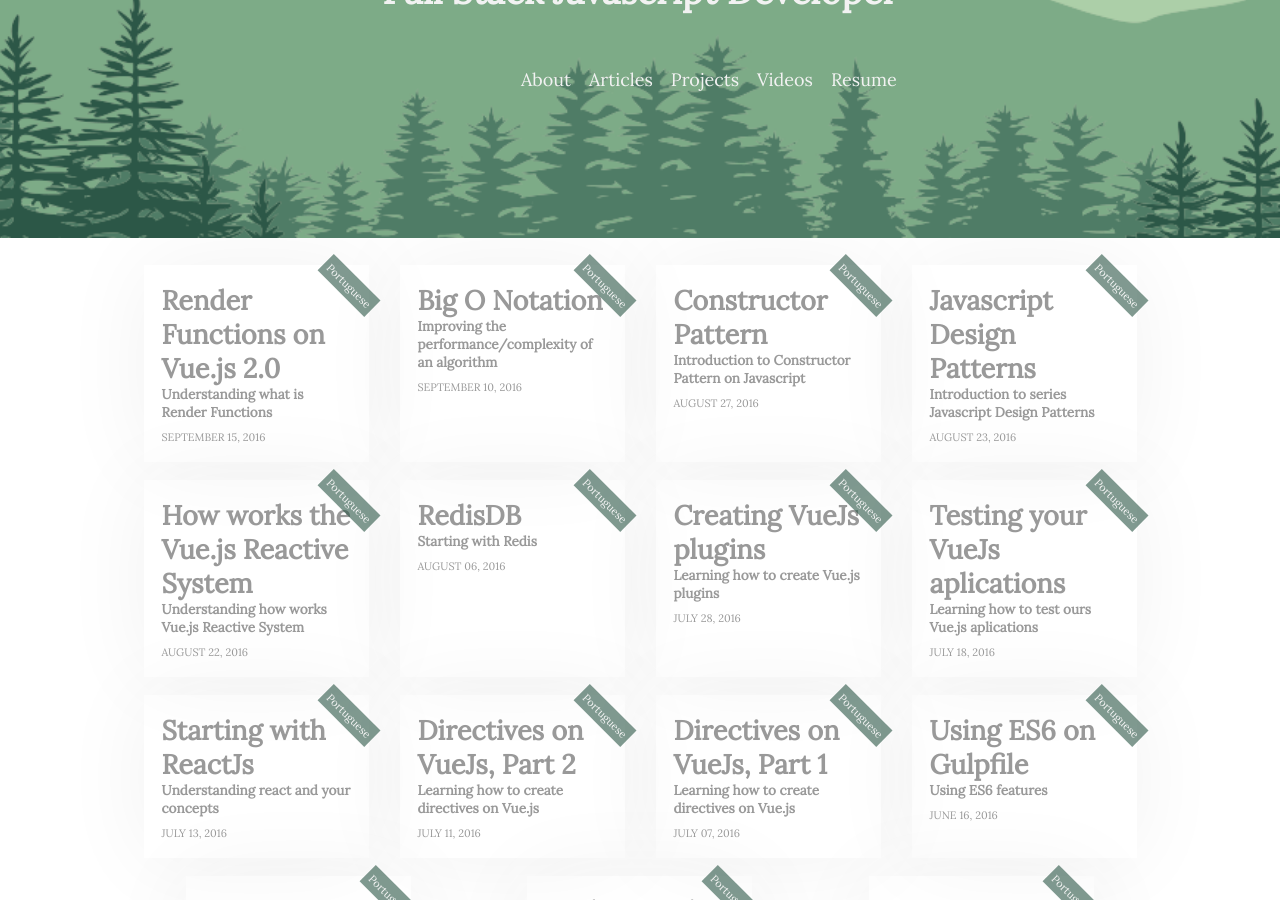
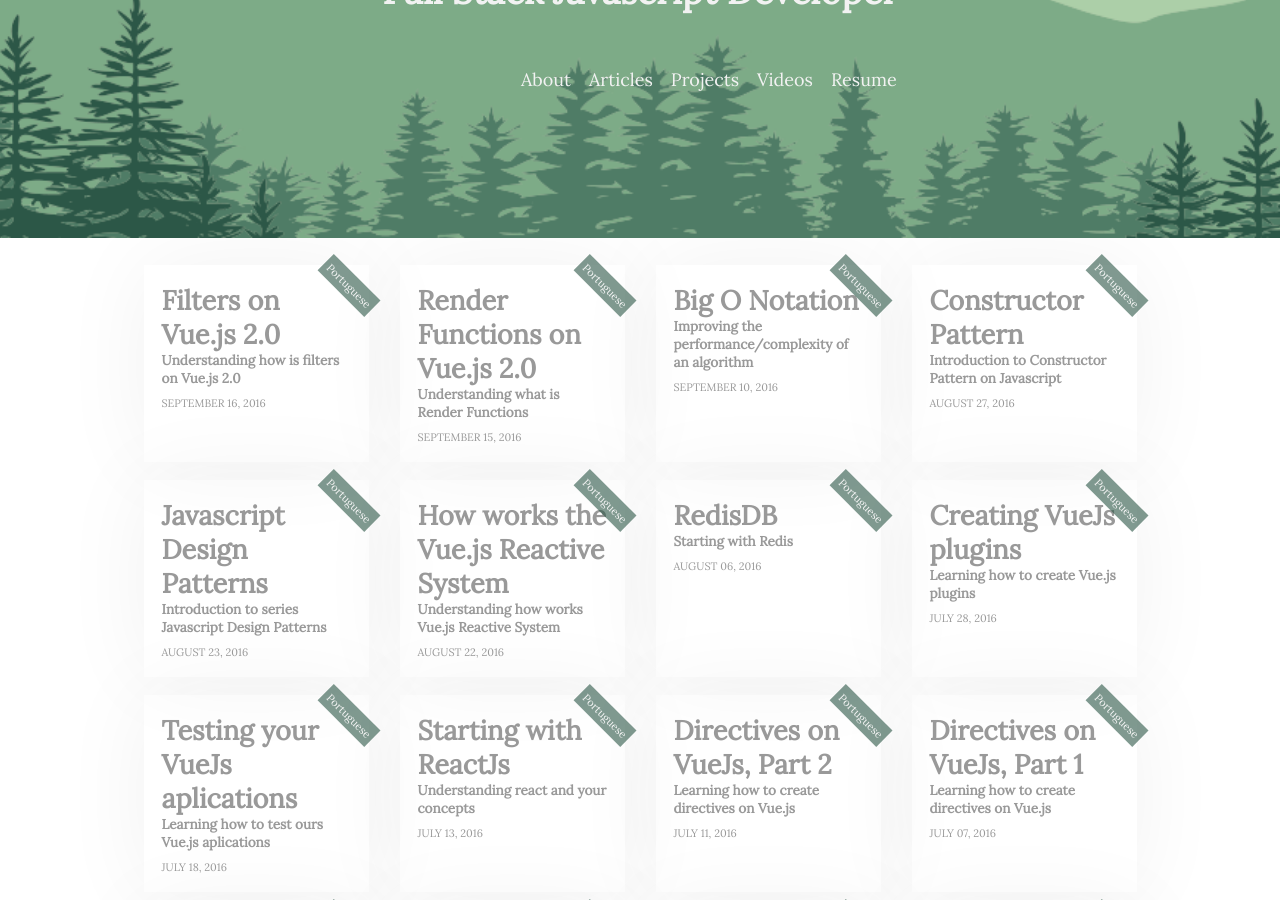
Before and after one commit to Halfeld/website, a Jekyll site: the page built from articles.html, in a window 1280 px wide and 900 px high, scrolled down 392 px. Built offline with Jekyll 4.4.1, drawn with Linux system fonts in a browser that asks for light colours; comment, search, counter and statistics services are not loaded.

Commit message:
Add new article

```diff
--- a/_data/articles.yml
+++ b/_data/articles.yml
@@ -1,3 +1,9 @@
+
+- title: Filters on Vue.js 2.0
+  desc: Understanding how is filters on Vue.js 2.0
+  date: September 16, 2016
+  lang: Portuguese
+  url: http://www.vuejs-brasil.com.br/filtros-no-vue-js-2-0/
 
 - title: Render Functions on Vue.js 2.0
   desc: Understanding what is Render Functions
```
